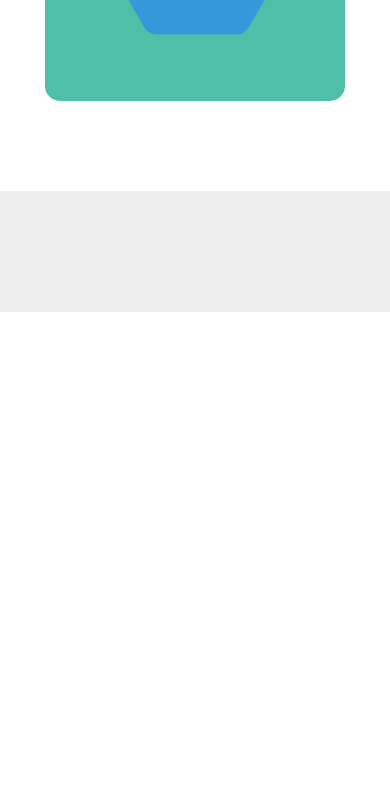
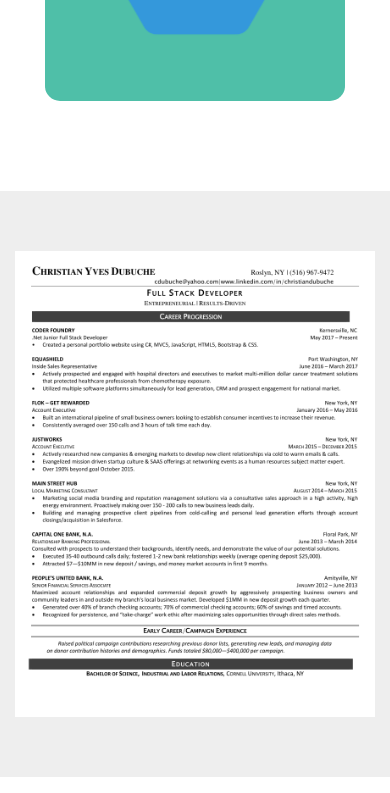
Before and after one commit to ChrisDubuche/PersonalPortfolio, a plain HTML site: page PersonalPortfolio/index.html in a window 390 px wide. Shown: the part 7195-7988 px from the top of the page. Drawn offline with Linux system fonts and the light colour scheme; some packages are replaced by stand-ins of ours.

Commit message:
Added my resume

```diff
--- a/PersonalPortfolio/index.html
+++ b/PersonalPortfolio/index.html
@@ -88,7 +88,7 @@ _________________________________________________________ -->
                     </li>
                     <li><a href="#references">Projects</a>
                     </li>
-                    <li><a href="#customers">Clients</a>
+                    <li><a href="#Resume">Resumé</a>
                     </li>
                     <li><a href="#contact">Contact</a>
                     </li>
@@ -637,54 +637,22 @@ _________________________________________________________ -->
         <!-- *** CUSTOMERS ***
 _________________________________________________________ -->
 
-        <div class="section text-gray" id="customers">
+        <div class="section text-gray" id="Resume">
             <div class="container">
                 <div class="col-md-12">
 
-                    <!--<div class="row">
-                        <div class="col-sm-4 col-md-2  col-xs-6">
-                            <div class="customer">
-                                <img class="img-responsive" src="img/customers/kofola.png" title="Kofola" data-placement="bottom" data-toggle="tooltip" alt="">
+                    <div class="row">
+                        <div class="col-md 12">
+                            <div class="myresume">
+                                <img class="img-responsive" src="img/Projects/Dubuche FSD Resume 2017.png" title="Full Stack Developer Resume" data-placement="bottom" data-toggle="tooltip" alt="">
                             </div>
                         </div>
 
-                        <div class="col-sm-4 col-md-2  col-xs-6">
-                            <div class="customer">
-                                <img class="img-responsive" src="img/customers/evian.png" title="Evian" data-placement="bottom" data-toggle="tooltip" alt="">
-                            </div>
-                        </div>
-
-                        <div class="col-sm-4 col-md-2  col-xs-6">
-                            <div class="customer">
-                                <img class="img-responsive" src="img/customers/cslink.png" title="CS Link" data-placement="bottom" data-toggle="tooltip" alt="">
-                            </div>
-                        </div>
-
-                        <div class="col-sm-4 col-md-2  col-xs-6">
-                            <div class="customer">
-                                <img class="img-responsive" src="img/customers/botas66.png" title="Botas 66 Concept store" data-placement="bottom" data-toggle="tooltip" alt="">
-                            </div>
-                        </div>
-
-                        <div class="col-sm-4 col-md-2  col-xs-6">
-                            <div class="customer">
-                                <img class="img-responsive" src="img/customers/mdfc.png" title="MediaFabríca" data-placement="bottom" data-toggle="tooltip" alt="">
-                            </div>
-                        </div>
-
-                        <div class="col-sm-4 col-md-2  col-xs-6">
-                            <div class="customer">
-                                <img class="img-responsive" src="img/customers/vanek.png" title="VANĚK Strojírenská výroba" data-placement="bottom" data-toggle="tooltip" alt="">
-                            </div>
-                        </div>
-
-                    </div>-->
-                    <!-- /.row -->
-
+                    </div>
                 </div>
-                <!-- /.12 -->
             </div>
-            <!-- /.container -->
+        </div>
+            <!-- /.container
         </div>
         <!-- /.section -->
 
```
Also changed, not shown: PersonalPortfolio/JSExercises.html (+0 -2 lines), PersonalPortfolio/img/Projects/Dubuche FSD Resume 2017.png (added), 2 other files.
